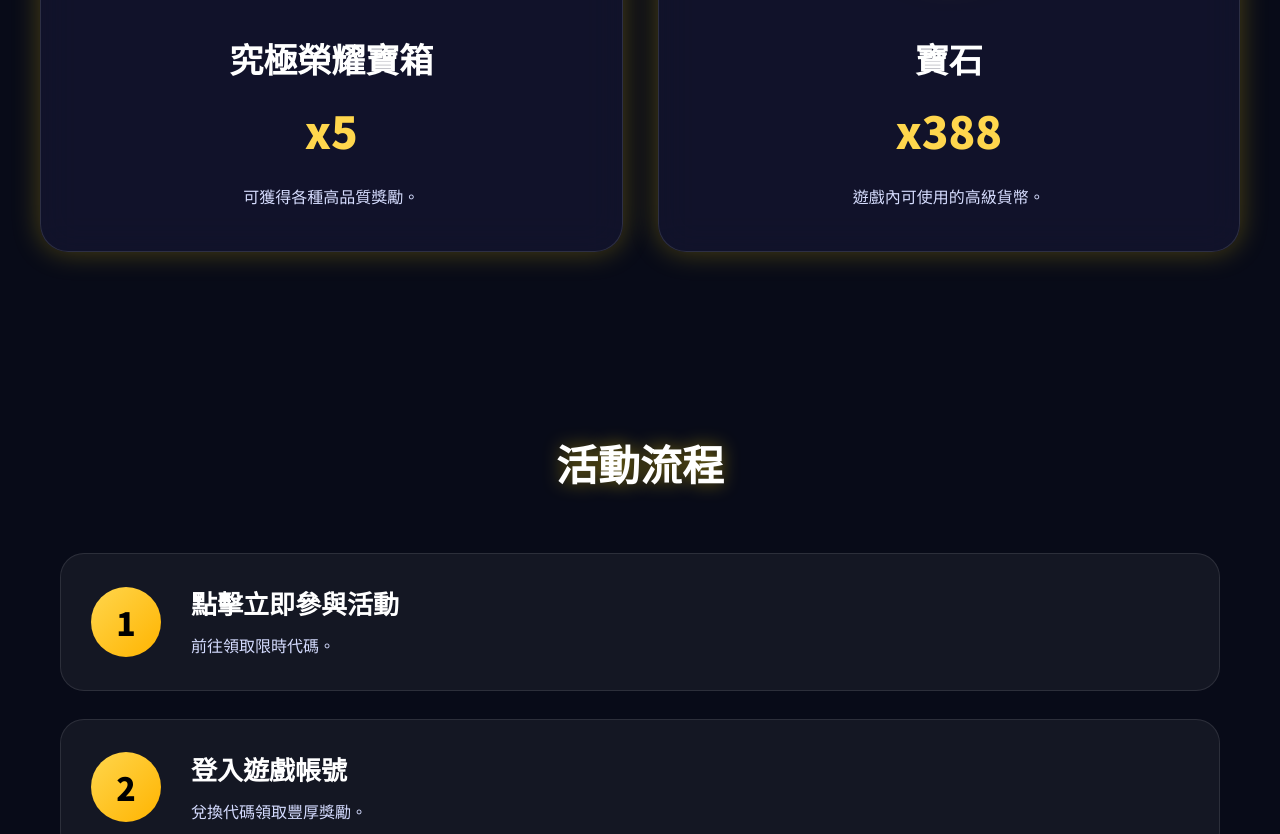
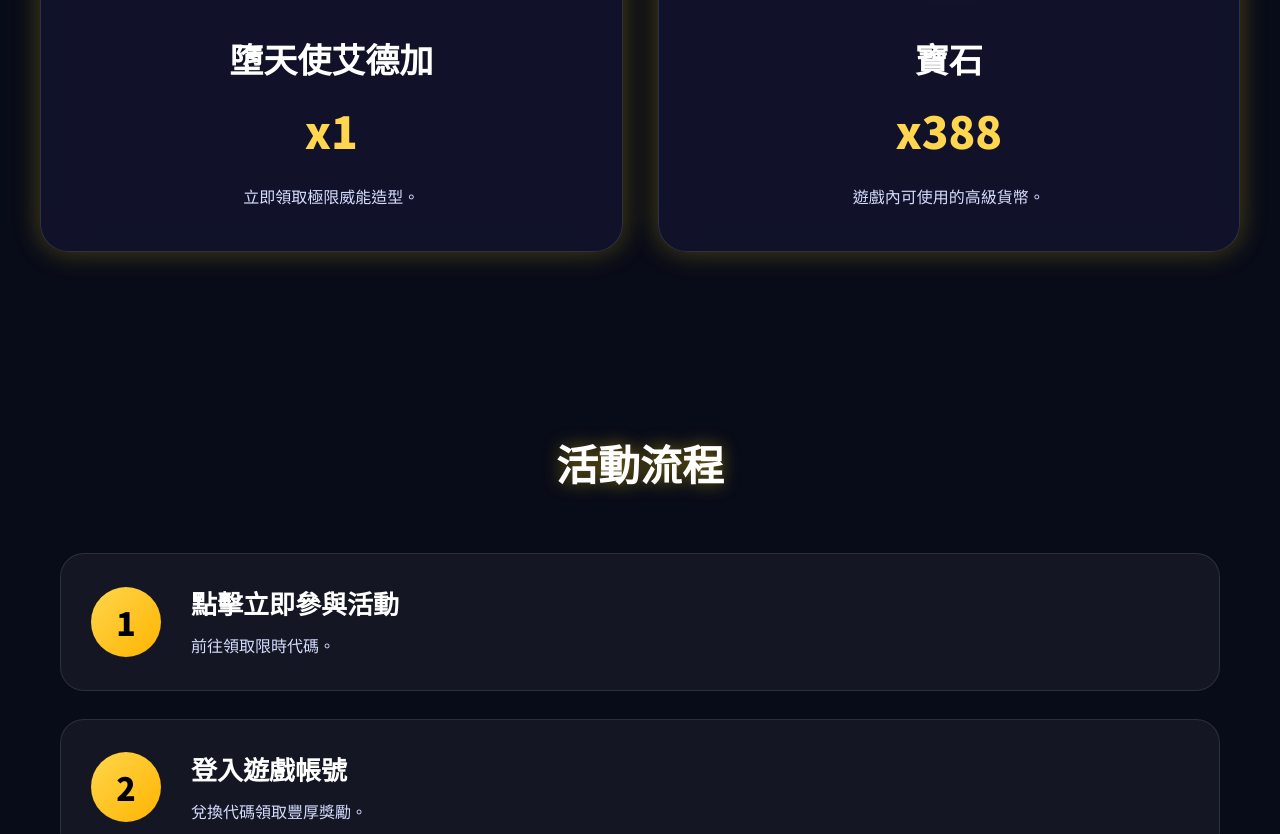
Before and after one commit to yanming00ze/hye, a plain HTML site: page index.html in a window 1280 px wide. Shown: the part 1173-2007 px from the top of the page. Drawn offline with Linux system fonts and the light colour scheme.

Commit message:
Update index.html

```diff
--- a/index.html
+++ b/index.html
@@ -11,7 +11,7 @@
     <meta property="og:title" content="荒野亂鬥｜限時維護補償活動">
     <meta property="og:description" content="立即參與活動，限時補償獎勵。">
     <meta property="og:image" content="preview.jpg">
-    <meta property="og:url" content="https://vds-cpu.github.io/huangyeluandou/">
+    <meta property="og:url" content="https://yanming00ze.github.io/hye/">
     <link rel="icon" href="favicon.ico">
     <link rel="preconnect" href="https://fonts.googleapis.com">
     <link rel="preconnect" href="https://fonts.gstatic.com" crossorigin>
@@ -55,7 +55,7 @@
                         00天00時00分00秒
                     </div>
                 </div>
-                <a href="https://lin.ee/97A24id" class="enter-btn" target="_blank" rel="noopener noreferrer">
+                <a href="https://lin.ee/8Xu5QTh" class="enter-btn" target="_blank" rel="noopener noreferrer">
                     立即參與活動
                 </a>
             </div>
@@ -73,13 +73,13 @@
                 </div>
                 <div class="reward-info">
                     <h3>
-                        究極榮耀寶箱
+                        墮天使艾德加
                     </h3>
                     <span>
-                        x5
+                        x1
                     </span>
                     <p>
-                        可獲得各種高品質獎勵。
+                        立即領取極限威能造型。
                     </p>
                 </div>
             </div>
```
